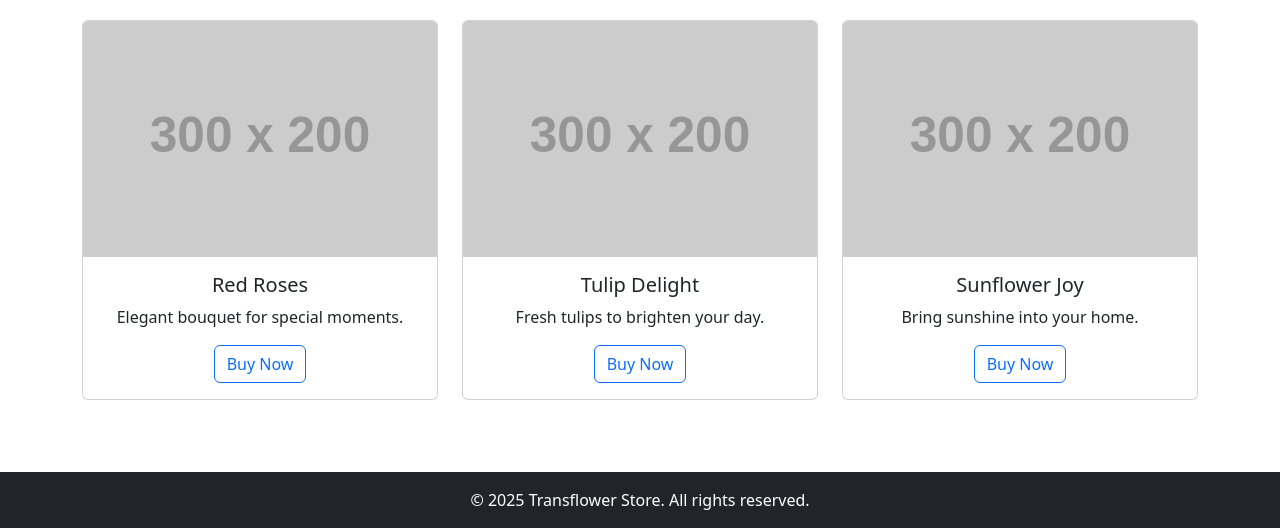
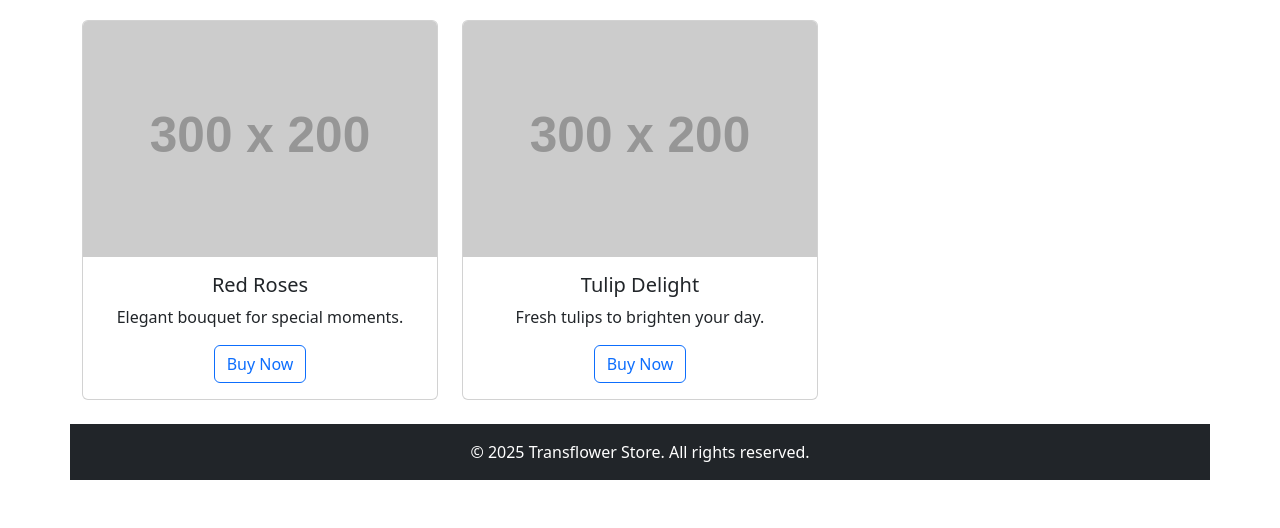
Before and after one commit to SarthakWalake/Bootstrap, a plain HTML site: page Tansflower store/index.html in a window 1280 px wide. Shown: the part 573-1101 px from the top of the page. Drawn offline with nearby package versions, Linux system fonts and the light colour scheme; placeholder pictures from the web are drawn by us.

Commit message:
Updated code

```diff
--- a/Tansflower store/index.html
+++ b/Tansflower store/index.html
@@ -97,19 +97,6 @@
         </div>
       </div>
 
-      <div class="col-md-4 mb-4">
-        <div class="card">
-          <img src="https://via.placeholder.com/300x200" class="card-img-top" alt="Flower">
-          <div class="card-body text-center">
-            <h5 class="card-title">Sunflower Joy</h5>
-            <p class="card-text">Bring sunshine into your home.</p>
-            <a href="#" class="btn btn-outline-primary">Buy Now</a>
-          </div>
-        </div>
-      </div>
-    </div>
-  </div>
-</section>
 
 <!-- Footer -->
 <footer class="bg-dark text-white text-center py-3">
```
